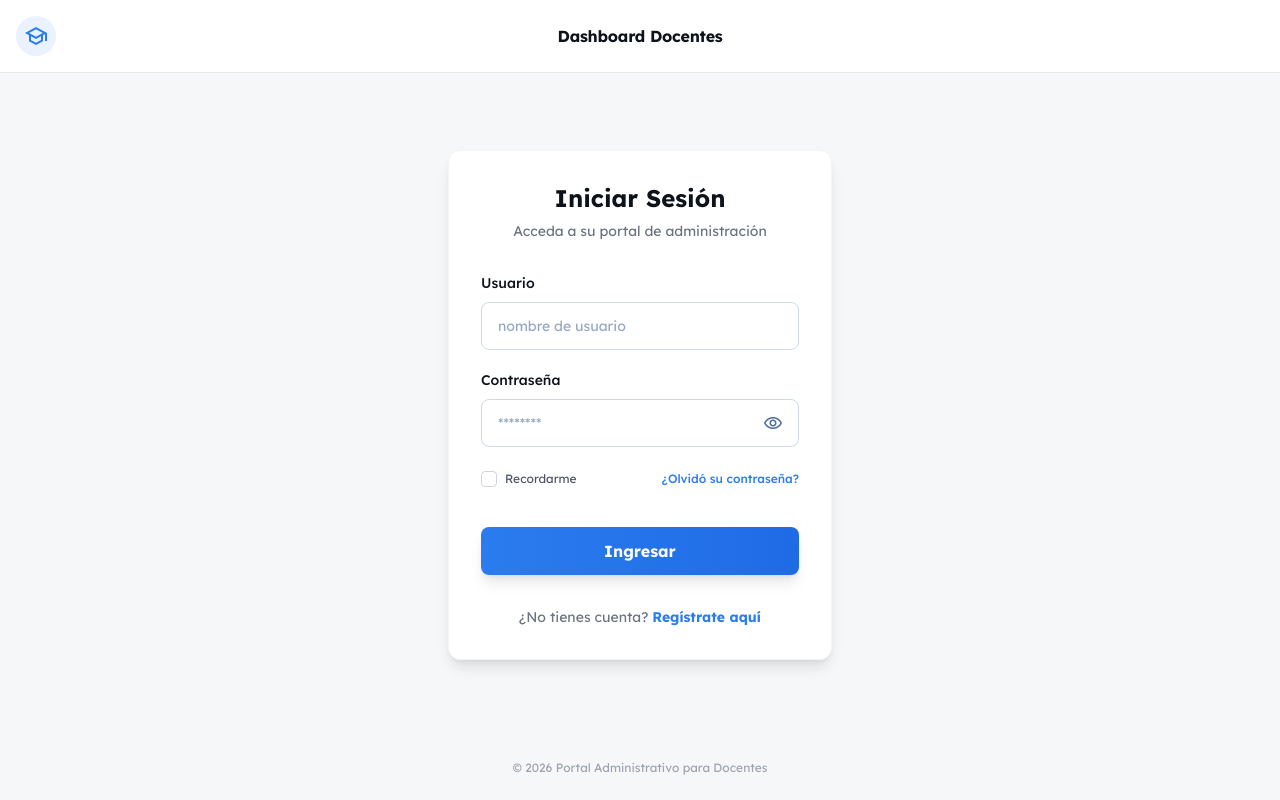
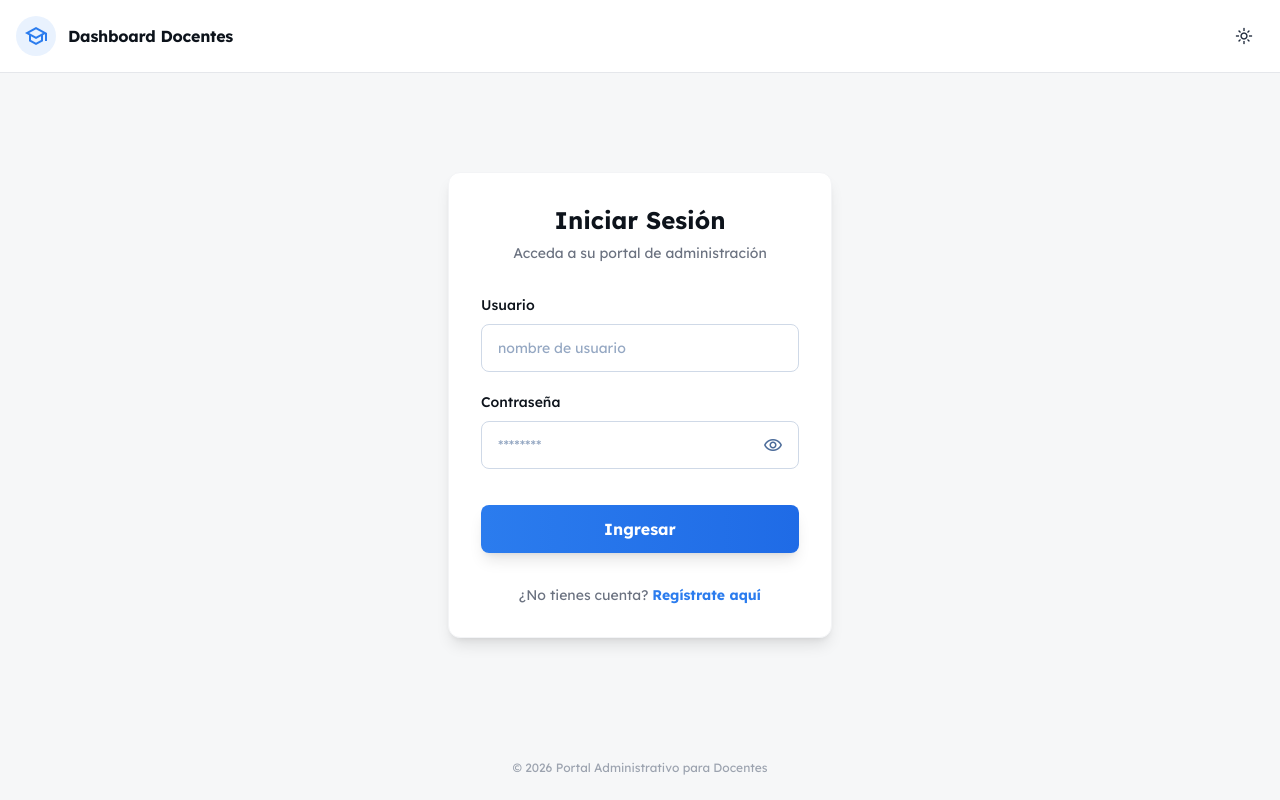
Before and after one commit to Luchoolopez/School_Registry, a React (Vite) app in the folder frontend/: page /iniciar-sesion in a window 1280 px wide. Built offline with nearby package versions, Linux system fonts and the light colour scheme; no server answers.

Commit message:
creadon themeContext

```diff
--- a/frontend/index.html
+++ b/frontend/index.html
@@ -4,6 +4,27 @@
 <head>
   <meta charset="UTF-8" />
   <link rel="icon" type="image/svg+xml" href="/vite.svg" />
+
+  <!-- Theme initialization script (prevents FOUC) -->
+  <script>
+    (function () {
+      try {
+        const theme = localStorage.getItem('theme');
+        if (theme === 'dark') {
+          document.documentElement.classList.add('dark');
+        } else if (theme === 'light') {
+          document.documentElement.classList.remove('dark');
+        } else {
+          // respect system preference when no explicit theme set
+          if (window.matchMedia('(prefers-color-scheme: dark)').matches) {
+            document.documentElement.classList.add('dark');
+          }
+        }
+      } catch (e) {
+        // ignore
+      }
+    })();
+  </script>
 
   <!-- probando para usar en login -->
   <link rel="preconnect" href="https://fonts.googleapis.com" />
--- /dev/null
+++ b/frontend/src/context/ThemeContext.tsx
@@ -0,0 +1,75 @@
+import React, { createContext, useEffect, useState } from 'react';
+
+type Theme = 'light' | 'dark' | 'system';
+
+interface ThemeContextValue {
+  theme: Theme;
+  setTheme: (t: Theme) => void;
+  toggle: () => void;
+}
+
+export const ThemeContext = createContext<ThemeContextValue | undefined>(undefined);
+
+export const ThemeProvider: React.FC<{ children: React.ReactNode }> = ({ children }) => {
+  const [theme, setThemeState] = useState<Theme>(() => {
+    try {
+      const raw = localStorage.getItem('theme');
+      return (raw as Theme) || 'system';
+    } catch {
+      return 'system';
+    }
+  });
+
+  useEffect(() => {
+    const apply = (t: Theme) => {
+      if (t === 'dark') {
+        document.documentElement.classList.add('dark');
+      } else if (t === 'light') {
+        document.documentElement.classList.remove('dark');
+      } else {
+        // system
+        if (window.matchMedia && window.matchMedia('(prefers-color-scheme: dark)').matches) {
+          document.documentElement.classList.add('dark');
+        } else {
+          document.documentElement.classList.remove('dark');
+        }
+      }
+    };
+
+    apply(theme);
+
+    try {
+      if (theme === 'system') localStorage.removeItem('theme');
+      else localStorage.setItem('theme', theme);
+    } catch {}
+
+    const mq = window.matchMedia && window.matchMedia('(prefers-color-scheme: dark)');
+    const listener = (e: MediaQueryListEvent) => {
+      if (theme === 'system') {
+        if (e.matches) document.documentElement.classList.add('dark');
+        else document.documentElement.classList.remove('dark');
+      }
+    };
+    if (mq && mq.addEventListener) mq.addEventListener('change', listener);
+    else if (mq && mq.addListener) mq.addListener(listener as any);
+
+    return () => {
+      if (mq && mq.removeEventListener) mq.removeEventListener('change', listener);
+      else if (mq && mq.removeListener) mq.removeListener(listener as any);
+    };
+  }, [theme]);
+
+  const setTheme = (t: Theme) => setThemeState(t);
+
+  const toggle = () => {
+    setThemeState((prev) => (prev === 'dark' ? 'light' : 'dark'));
+  };
+
+  return (
+    <ThemeContext.Provider value={{ theme, setTheme, toggle }}>
+      {children}
+    </ThemeContext.Provider>
+  );
+};
+
+export default ThemeProvider;
--- a/frontend/src/context/index.ts
+++ b/frontend/src/context/index.ts
@@ -1,3 +1,5 @@
 export { AuthProvider } from './AuthContext';
 export { default as useAuth } from '../hooks/useAuth';
 export { default as useAuthActions } from '../hooks/useAuthActions';
+export { ThemeProvider } from './ThemeContext';
+export { default as useTheme } from '../hooks/useTheme';
--- /dev/null
+++ b/frontend/src/hooks/useTheme.ts
@@ -0,0 +1,10 @@
+import { useContext } from 'react';
+import { ThemeContext } from '../context/ThemeContext';
+
+export const useTheme = () => {
+  const ctx = useContext(ThemeContext);
+  if (!ctx) throw new Error('useTheme must be used within ThemeProvider');
+  return ctx;
+};
+
+export default useTheme;
--- a/frontend/src/main.tsx
+++ b/frontend/src/main.tsx
@@ -4,13 +4,16 @@ import { BrowserRouter } from 'react-router-dom'
 import App from './App.tsx'
 import './index.css'
 import AuthProvider from './context/AuthContext.tsx'
+import ThemeProvider from './context/ThemeContext.tsx'
 
 createRoot(document.getElementById('root')!).render(
   <StrictMode>
     <AuthProvider>
-      <BrowserRouter>
-        <App />
-      </BrowserRouter>
+      <ThemeProvider>
+        <BrowserRouter>
+          <App />
+        </BrowserRouter>
+      </ThemeProvider>
     </AuthProvider>
   </StrictMode>,
 )
--- a/frontend/src/pages/Login.tsx
+++ b/frontend/src/pages/Login.tsx
@@ -1,10 +1,11 @@
 import React, { useState } from 'react';
 import { useNavigate } from 'react-router-dom';
-import { useAuthActions } from '../context'; // Tu hook de autenticación
+import { useAuthActions, useTheme } from '../context';
 
 export function Login() {
     const navigate = useNavigate();
     const { login } = useAuthActions();
+    const { theme, toggle } = useTheme();
 
     const [username, setUsername] = useState('');
     const [password, setPassword] = useState('');
@@ -34,12 +35,26 @@ export function Login() {
         <div className="bg-background-light dark:bg-background-dark min-h-screen flex flex-col font-display transition-colors duration-300">
 
             <div className="flex items-center bg-white dark:bg-slate-900 p-4 border-b border-gray-200 dark:border-gray-800 justify-between shrink-0">
+                <div className="flex items-center gap-3">
                     <div className="text-primary flex h-10 w-10 shrink-0 items-center justify-center rounded-full bg-primary/10">
                         <span className="material-symbols-outlined select-none">school</span>
                     </div>
-        <h2 className="text-[#0d131b] dark:text-white text-base font-bold leading-tight tracking-[-0.015em] flex-1 text-center pr-10">
+                    <h2 className="text-[#0d131b] dark:text-white text-base font-bold leading-tight tracking-[-0.015em]">
                         Dashboard Docentes
                     </h2>
+                </div>
+
+                <div className="flex items-center gap-3">
+                    <button
+                        onClick={() => toggle()}
+                        aria-label="Alternar tema"
+                        className="inline-flex items-center justify-center h-10 w-10 rounded-full hover:bg-gray-100 dark:hover:bg-slate-800 transition-colors"
+                    >
+                        <span className="material-symbols-outlined text-lg select-none">
+                            {theme === 'dark' ? 'dark_mode' : theme === 'light' ? 'light_mode' : (document.documentElement.classList.contains('dark') ? 'dark_mode' : 'light_mode')}
+                        </span>
+                    </button>
+                </div>
             </div>
 
             <main className="flex-1 flex items-center justify-center p-4 sm:p-6">
@@ -95,6 +110,7 @@ export function Login() {
                             </div>
                         </div>
 
+                        {/*
             <div className="flex items-center justify-between text-xs py-1">
               <label className="flex items-center gap-2 cursor-pointer select-none">
                 <input type="checkbox" className="rounded border-gray-300 text-primary focus:ring-primary h-4 w-4" />
@@ -102,6 +118,7 @@ export function Login() {
               </label>
               <a href="#" className="text-primary font-medium hover:underline">¿Olvidó su contraseña?</a>
             </div>
+            */}
 
                         <div className="pt-4">
                             <button
--- a/frontend/tailwind.config.cjs
+++ b/frontend/tailwind.config.cjs
@@ -8,6 +8,7 @@
 
 /** @type {import('tailwindcss').Config} */
 export default {
+  darkMode: 'class',
   content: [
     "./index.html",
     "./src/**/*.{js,ts,jsx,tsx}",
```
Lines whose indentation alone changed are shown as unchanged.
